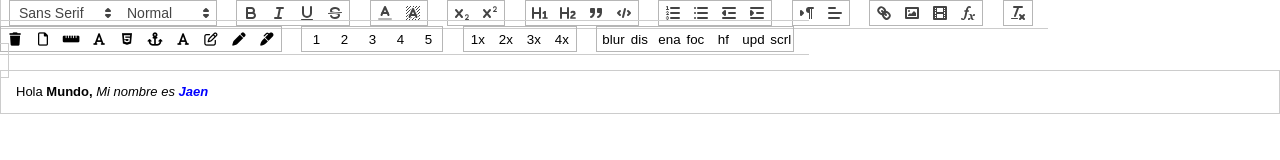
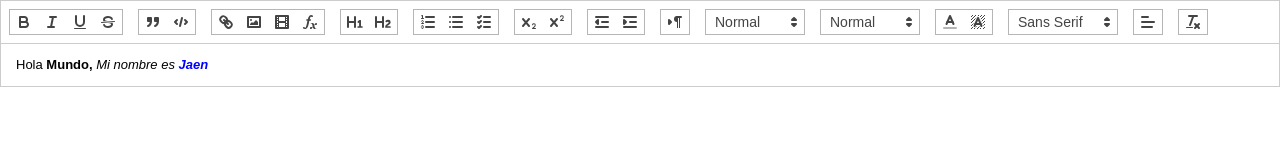
Before and after one commit to jaenfigueroa/poc_quill, a website built with Vite: page index.html in a window 1280 px wide. Built offline with nearby package versions, Linux system fonts and the light colour scheme.

Commit message:
agregar botones usando typescript

```diff
--- a/index.html
+++ b/index.html
@@ -30,102 +30,7 @@
       <link rel="stylesheet" href="https://cdn.jsdelivr.net/npm/katex@0.16.9/dist/katex.min.css" />
 
       <!-- BARRA DE HERRAMIENTAS -->
-      <span id="toolbar-container">
-
-        <span class="ql-formats"> <!-- fuente y tamaño -->
-          <select class="ql-font"></select>
-          <select class="ql-size"></select>
-        </span>
-
-        <span class="ql-formats"> <!-- decoración de texto -->
-          <button class="ql-bold"></button>
-          <button class="ql-italic"></button>
-          <button class="ql-underline"></button>
-          <button class="ql-strike"></button>
-        </span>
-
-        <span class="ql-formats"> <!-- color y fondo de texto -->
-          <select class="ql-color"></select>
-          <select class="ql-background"></select>
-        </span>
-
-        <span class="ql-formats"> <!-- sub sup caracteres -->
-          <button class="ql-script" value="sub"></button>
-          <button class="ql-script" value="super"></button>
-        </span>
-
-        <span class="ql-formats"> <!-- formatos html -->
-          <button class="ql-header" value="1"></button>
-          <button class="ql-header" value="2"></button>
-          <button class="ql-blockquote"></button>
-          <button class="ql-code-block"></button>
-        </span>
-
-        <span class="ql-formats"> <!-- modo de lista, indentación -->
-          <button class="ql-list" value="ordered"></button>
-          <button class="ql-list" value="bullet"></button>
-          <button class="ql-indent" value="-1"></button>
-          <button class="ql-indent" value="+1"></button>
-        </span>
-
-        <span class="ql-formats"> <!-- dirección y alineación del texto -->
-          <button class="ql-direction" value="rtl"></button>
-          <select class="ql-align"></select>
-        </span>
-
-        <span class="ql-formats"> <!-- agregar links, imagenes, videos y formulas katex -->
-          <button class="ql-link"></button>
-          <button class="ql-image"></button>
-          <button class="ql-video"></button>
-          <button class="ql-formula"></button>
-        </span>
-
-        <span class="ql-formats"> <!-- resetear los estilos del texto seleccionado -->
-          <button class="ql-clean"></button>
-        </span>
-
-        <!-- custom: content buttons -->
-        <span class="ql-formats">
-          <button id="deleteTextButton" title="Eliminar un trozo de texto"><i class="fa-solid fa-trash"></i></button>
-          <button id="getContentsButton" title="obtener todo el texto"><i class="fa-regular fa-file"></i></button>
-          <button id="getLengthButton" title="Longitud del texto" ><i class="fa-solid fa-ruler-horizontal"></i></button>
-          <button id="getTextButton" title="Obtener todo el texto en normal"><i class="fa-solid fa-font"></i></button>
-          <button id="getSemanticHTMLButton" title="obtener un trozo/todo el html semantico "><i class="fa-brands fa-html5"></i></button>
-          <button id="insertEmbedButton" title="agregar una imagen como embebido" ><i class="fa-solid fa-anchor"></i></button>
-          <button id="insertTextButton" title="agregar un texto sin/con formato"><i class="fa-solid fa-font"></i></button>
-          <button id="setContentsButton" title="sobrescribir todo el contenido del editor por un delta"><i class="fa-regular fa-pen-to-square"></i></button>
-          <button id="setTextButton" title="reemplazar contenido del editor con un texto plano"><i class="fa-solid fa-pen"></i></button>
-          <button id="updateContentsButton" title="actualizar contenido formateado usando un delta"><i class="fa-solid fa-marker"></i></button>
-        </span>
-
-        <!-- custom: formatting buttons (texto seleccionado/lo siguiente a escribir) -->
-        <span class="ql-formats">
-          <button id="formatButton" title="Formatear el texto/lineaas seleccionado/siguiente a escribir">1</button>
-          <button id="formatLIneButton" title="Formatear las lineas de un rango dado">2</button>
-          <button id="formatTextButton" title="Formtear un texto en un rango dado">3</button>
-          <button id="getFormatButton" title="obtener los formatos en comun del texto seleccionado o del cursor actual">4</button>
-          <button id="removeFormatButton" title="remover los formatos del texto seleccionado o del cursor actual">5</button>
-        </span>
-
-        <!-- custom: selections buttons  -->
-        <span class="ql-formats">
-          <button id="getBoundsButton" title="Obtener la posicion de la seleccion">1x</button>
-          <button id="getSelectionButton" title="Recuperar el rango de la selección actual">2x</button>
-          <button id="setSelectionButton" title="Seleccionar un texto por el usuario">3x</button>
-          <button id="scrollSelectionInToView" title="Desplazar el scroll hasta donde se encuentra el texto seleccionado/cursor">4x</button>
-        </span>
-
-        <!-- custom: editor buttons -->
-        <span class="ql-formats">
-          <button id="blurButton" title="Quitar el blur al editor? a mi me lo activa -_-">blur</button>
-          <button id="disableButton" title="Desactivar el editor">dis</button>
-          <button id="enableButton" title="activar el editor">ena</button>
-          <button id="focusButton" title="darle el foco al editor">foc</button>
-          <button id="hasFocusButton" title="comprobar si el editor tiene el foco">hf</button>
-          <button id="updateButton" title="buscar actualizaciones, modo colaborativo">upd</button>
-          <button id="scrollRectIntoViewButton" title="para desplzar el scroll a una ubicacación dada por pixel">scrl</button>
-        </span>
-      </div>
+      <!-- vacio -->
 
       <!-- CONTENEDOR DEL EDITOR -->
       <div id="editor" />
--- a/src/main.ts
+++ b/src/main.ts
@@ -1,7 +1 @@
 import './quill'
-import './quill/buttons/content'
-import './quill/buttons/format'
-import './quill/buttons/selecction'
-import './quill/buttons/editor'
-import './quill/events'
-import './quill/model'
--- a/src/quill/buttons/content.ts
+++ /dev/null
@@ -1,66 +0,0 @@
-import { Delta } from "quill/core"
-import quill from ".."
-
-// Boton para eliminar texto
-document.querySelector<HTMLButtonElement>('#deleteTextButton')!.addEventListener('click', () => {
-  console.log(quill.deleteText(5, 7)) // devuelve un Delta
-})
-
-// Boton para obtener el texto
-document.querySelector<HTMLButtonElement>('#getContentsButton')!.addEventListener('click', () => {
-  console.log(quill.getContents()) // devuelve un Delta
-})
-
-// Boton para obtener la longitud del texto
-document.querySelector<HTMLButtonElement>('#getLengthButton')!.addEventListener('click', () => {
-  console.log(quill.getLength()) // devuelve un número
-})
-
-// Boton para obtener el texto
-document.querySelector<HTMLButtonElement>('#getTextButton')!.addEventListener('click', () => {
-  console.log(quill.getText()) // devuelve un string
-})
-
-// Boton para obtener un trozo/t0do el html semantico
-document.querySelector<HTMLButtonElement>('#getSemanticHTMLButton')!.addEventListener('click', () => {
-  console.log(quill.getSemanticHTML(0, 10))
-})
-
-
-// Boton para insertar un embebido
-document.querySelector<HTMLButtonElement>('#insertEmbedButton')!.addEventListener('click', () => {
-  console.log(quill.insertEmbed(5, 'image', 'https://www.google.com/images/branding/googlelogo/1x/googlelogo_color_272x92dp.png'))
-})
-
-// Boton para insertar texto con/sin formato
-document.querySelector<HTMLButtonElement>('#insertTextButton')!.addEventListener('click', () => {
-  console.log(quill.insertText(0, 'Texto agregado', {
-    bold: true,
-    color: '#f00'
-  }, 'api')) // por alguna razon tenemos que indicar que el source es 'api', cuando es su valor por defecto
-})
-
-// Boton para sobrescribir todo el contenido del editor por un delta
-document.querySelector<HTMLButtonElement>('#setContentsButton')!.addEventListener('click', () => {
-  console.log(quill.setContents([
-    { insert: 'Jaen ' },
-    { insert: 'Figueroa ', attributes: { bold: true, color: '#f0f' } },
-    { insert: 'Llampi' },
-    { insert: '\n' },
-  ]))
-})
-
-// Boton para reemplazar contenido del editor con un texto plano
-document.querySelector<HTMLButtonElement>('#setTextButton')!.addEventListener('click', () => {
-  console.log(quill.setText('Texto agregado'))
-})
-
-// Boton para actualizar el contenido del editor usando un delta
-document.querySelector<HTMLButtonElement>('#updateContentsButton')!.addEventListener('click', () => {
-  console.log(quill.updateContents(new Delta()
-    .retain(5)                                    // saltar 5 caracteres (desde el inicio del texto)
-    .delete(5)                                    // eliminar los siguientes 5 caracteres
-    .insert('Jaen',{bold: true, color: "#0ff"})   // insertar 'Jaen' en esa posición, con ciertos estilos
-    .retain(1, { bold: true, color: "#f0f" })     // aplicar negrita al siguiente caracter
-  ))
-})
--- a/src/quill/buttons/editor.ts
+++ /dev/null
@@ -1,46 +0,0 @@
-import quill from "..";
-
-// Boton para quitar focus del editor?? a mi me activa el foco -_-
-document.querySelector<HTMLButtonElement>('#blurButton')!.addEventListener('click', () => {
-  quill.focus()
-})
-
-// Boton para desactivar el editor
-document.querySelector<HTMLButtonElement>('#disableButton')!.addEventListener('click', () => {
-  quill.disable()
-})
-
-// Boton para activar el editor
-document.querySelector<HTMLButtonElement>('#enableButton')!.addEventListener('click', () => {
-  quill.enable()
-  // quill.enable(false) // desactivar el editor
-})
-
-// Boton para darle el foco al editor
-document.querySelector<HTMLButtonElement>('#focusButton')!.addEventListener('click', () => {
-  quill.focus()
-})
-
-// Boton para comprobar si el editor tiene el foco
-document.querySelector<HTMLButtonElement>('#hasFocusButton')!.addEventListener('click', () => {
-  console.log(quill.hasFocus())
-})
-
-// Boton para buscar actualizaciones de otros usuarios , util para uso colaborativo
-document.querySelector<HTMLButtonElement>('#updateButton')!.addEventListener('click', () => {
-  quill.update()
-})
-
-// Boton para Desplazar scroll del editor a la posición de píxel dada
-document.querySelector<HTMLButtonElement>('#scrollRectIntoViewButton')!.addEventListener('click', () => {
-
-  quill.scrollRectIntoView({
-    top: 20,
-    right: 20,
-    bottom: 20,
-    left: 20,
-  });
-
-  // const bounds = quill.getBounds(20000, 10);
-  // quill.scrollRectIntoView(bounds!);
-})
--- a/src/quill/buttons/format.ts
+++ /dev/null
@@ -1,43 +0,0 @@
-import quill from '..'
-
-/*
-  ESTILOS/FORMATOS APLICABLES
-  https://quilljs.com/docs/formats
-*/
-
-// Boton para cambiar el formato del texto/lineas seleccionado // SOLO SE PUEDE APLICAR FORMATOS -> INLINE
-document.querySelector<HTMLButtonElement>('#formatButton')!.onclick = () => {
-  quill.format('color', 'red')
-  quill.format('background', 'yellow')
-  quill.format('size', 'huge') // small, large, huge, default: normal
-}
-
-// Boton para cambiar el formato de las lineas de un rango dado // SOLO SE PUEDE APLICAR FORMATOS -> BLOCK
-document.querySelector<HTMLButtonElement>('#formatLIneButton')!.onclick = () => {
-  quill.formatLine(0, 100, {
-    'align': 'right',
-    'list': 'ordered'
-  })
-}
-
-// Boton para cambiar el formatear el texto en un rango dado
-document.querySelector<HTMLButtonElement>('#formatTextButton')!.onclick = () => {
-  quill.formatText({ index: 0, length: 10 }, 'bold', true); // <-- // confictivo - revisar luego
-}
-
-// Boton para obtener los formatos en comun del (texto en un rango)/seleccionado o del cursor actual
-document.querySelector<HTMLButtonElement>('#getFormatButton')!.onclick = () => {
-  console.log(quill.getFormat()) // <-- del cursor actual/texto seleccionado
-  // console.log(quill.getFormat(0, 10)) <-- en un rango dado
-}
-
-// Boton para remover el formato de un rango dado
-document.querySelector<HTMLButtonElement>('#removeFormatButton')!.onclick = () => {
-  console.log(quill.removeFormat({
-    index: 0,
-    length: 10
-  }, {
-    bold: true, // indica que solo se removera el formato bold e italic
-    italic: true
-  }))
-}
--- a/src/quill/buttons/selecction.ts
+++ /dev/null
@@ -1,21 +0,0 @@
-import quill from '..'
-
-// Boton para obtener la posicion de la seleccion, util para dónde colocar la información sobre herramientas.
-document.querySelector<HTMLButtonElement>('#getBoundsButton')!.addEventListener('click', () => {
-  console.log(quill.getBounds(0,10))
-})
-
-// Boton para recuperar el rango de la selección actual
-document.querySelector<HTMLButtonElement>('#getSelectionButton')!.addEventListener('click', () => {
-  console.log(quill.getSelection())
-})
-
-// Boton para establecer la selección en el editor // selecciona el texto por el usuario usando el rango
-document.querySelector<HTMLButtonElement>('#setSelectionButton')!.addEventListener('click', () => {
-  console.log(quill.setSelection(5, 5))
-})
-
-// Boton para desplazar el scroll hasta donde se encuentra el texto seleccionado o el cursor
-document.querySelector<HTMLButtonElement>('#scrollSelectionInToView')!.addEventListener('click', () => {
-  console.log(quill.scrollSelectionIntoView())
-})
--- a/src/quill/options.ts
+++ b/src/quill/options.ts
@@ -1,3 +1,5 @@
+import toolbarOptions from "./toolbaroptions"
+
 const options = {
   // debug: 'info', // activar/desactivar el modo de depuración, mensajes en consola
   // readonly: false, // activar/desactivar el modo de solo lectura
@@ -10,13 +12,12 @@ const options = {
 
   modules: {
     toolbar: {
-      container: '#toolbar-container', // id del contenedor de la barra de herramientas
-      handlers: {
-        bold: () => console.log('se ha pulsado el botón de negrita'), // Controlador de negrita personalizado
-        italic: () => console.log('se ha pulsado el botón de cursiva'), // Controlador de cursiva personalizado
-      }
+      container: toolbarOptions, // id del contenedor de la barra de herramientas
+      // handlers: {
+      //   bold: () => console.log('se ha pulsado el botón de negrita'), // Controlador de negrita personalizado
+      //   italic: () => console.log('se ha pulsado el botón de cursiva'), // Controlador de cursiva personalizado
+      // }
     },
-    syntax: true, // ???
   },
 }
 
--- /dev/null
+++ b/src/quill/toolbaroptions.ts
@@ -0,0 +1,62 @@
+/*
+  Ejemplo 1
+*/
+
+// const toolbarOptions = ['bold', 'italic', 'underline', 'strike'];
+
+/*
+  Ejemplo 2
+*/
+
+// const toolbarOptions = [['bold', 'italic', 'underline', 'strike'], ['link', 'image', 'video']];
+
+/*
+  Ejemplo 3
+*/
+
+// const toolbarOptions = [
+//   ['bold', 'italic', 'underline', 'strike'],
+//   ['link', 'image', 'video'],
+//   [{ header: 1 }, { header: 2 }, { header: 3 },{ header: 4 },{ header: 5 },{ header: 6 }]
+// ];
+
+/*
+  Ejemplo 4
+*/
+
+// const toolbarOptions = [
+//   ['bold', 'italic', 'underline', 'strike'],
+//   ['link', 'image', 'video'],
+//   [{ header: 1 }, { header: 2 }, { header: 3 }, { header: 4 }, { header: 5 }, { header: 6 }],
+//   [{ size: ['small', false, 'large', 'huge'] }],
+// ];
+
+/*
+  Ejemplo 5
+*/
+
+const toolbarOptions = [
+  ['bold', 'italic', 'underline', 'strike'],        // botones alternados
+  ['blockquote', 'code-block'],
+  ['link', 'image', 'video', 'formula'],
+
+  [{ 'header': 1 }, { 'header': 2 }],               // valores de botones personalizados
+  [{ 'list': 'ordered' }, { 'list': 'bullet' }, { 'list': 'check' }],
+
+  [{ 'script': 'sub' }, { 'script': 'super' }],      // superscript/subscript
+
+  [{ 'indent': '-1'}, { 'indent': '+1' }],          // outdent/indent
+  [{ 'direction': 'rtl' }],                         // dirección del texto
+
+  [{ 'size': ['small', false, 'large', 'huge'] }],  // menú desplegable personalizado
+  [{ 'header': [1, 2, 3, 4, 5, 6, false] }],
+
+  [{ 'color': [] }, { 'background': [] }],          // menú desplegable con valores predeterminados del tema // se puede poner un array de hexadecimales
+  [{ 'font': [] }],
+  [{ 'align': [] }],
+
+  ['clean']                                         // boton para eliminar el formato
+];
+
+
+export default toolbarOptions
```
Also changed, not shown: src/quill/events.ts (deleted, +0 -82 lines), src/quill/model.ts (deleted, +0 -16 lines).
